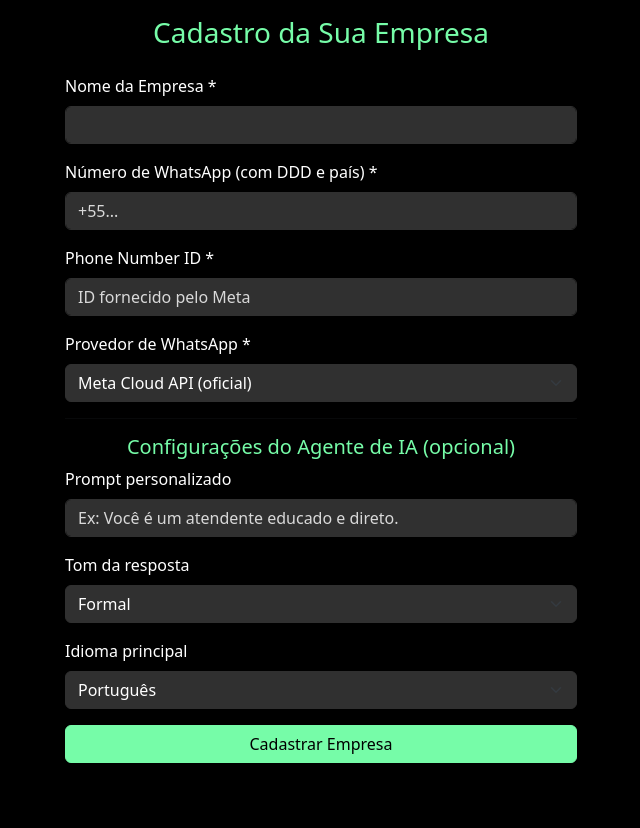
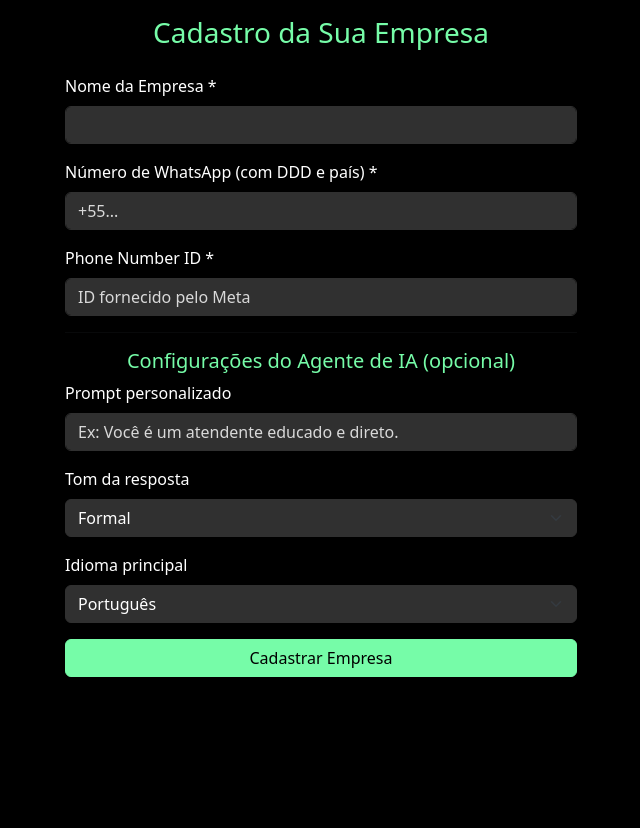
Before and after one commit to icoSalamico/ai_agent, a Python web app: template ai_agent/templates/register_company.html in a window 1280 px wide. Shown: the part 179-1007 px from the top of the page, without its empty margins (319-959 px from the left). After the commit the page ends 856 px from the top, so only its background shows below. Run offline with Jinja, Linux system fonts and the light colour scheme; the template is opened without the code that fills it, so the values that code supplies are empty.

Commit message:
Eliminate provider options

```diff
--- a/ai_agent/templates/register_company.html
+++ b/ai_agent/templates/register_company.html
@@ -95,13 +95,13 @@
                             <input type="text" class="form-control" id="phone_number_id" name="phone_number_id" placeholder="ID fornecido pelo Meta" required>
                         </div>
 
-                        <div class="mb-3">
+                        <!-- <div class="mb-3">
                             <label for="provider" class="form-label">Provedor de WhatsApp *</label>
                             <select class="form-select" id="provider" name="provider" required>
                                 <option value="meta" selected>Meta Cloud API (oficial)</option>
-                                <!-- <option value="zapi">Z-API (alternativo)</option> -->
+                                <option value="zapi">Z-API (alternativo)</option>
                             </select>
-                        </div>
+                        </div> -->
 
                         <hr>
                         <h5 class="text-center" style="color: #76FCA8;">Configurações do Agente de IA (opcional)</h5>
```
